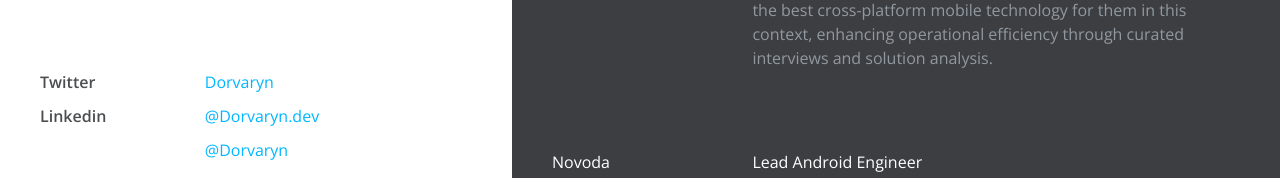
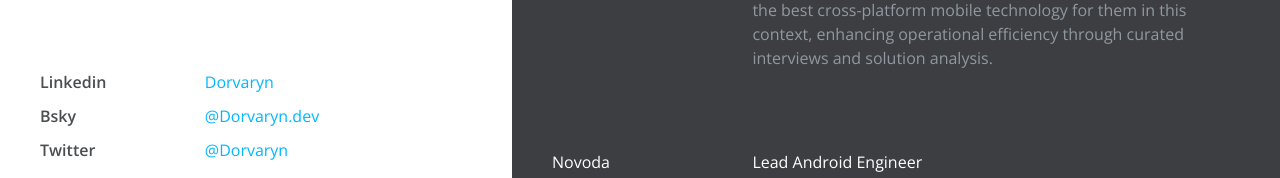
Before and after one commit to Dorvaryn/dorvaryn.io, a plain HTML site: page index.html in a window 1280 px wide. Shown: the part 864-1042 px from the top of the page. Drawn offline with nearby package versions, Linux system fonts and the light colour scheme.

Commit message:
Adding Bsky profile

```diff
--- a/index.html
+++ b/index.html
@@ -77,8 +77,9 @@
       </div>
       <div class="contact-social clearfix">
         <ul class="list-titles">
+          <li>Linkedin</li>
+          <li>Bsky</li>
           <li>Twitter</li>
-          <li>Linkedin</li>
         </ul>
         <ul class="list-content">
           <li><a href="https://www.linkedin.com/in/dorvaryn/">Dorvaryn</a></li>
```
